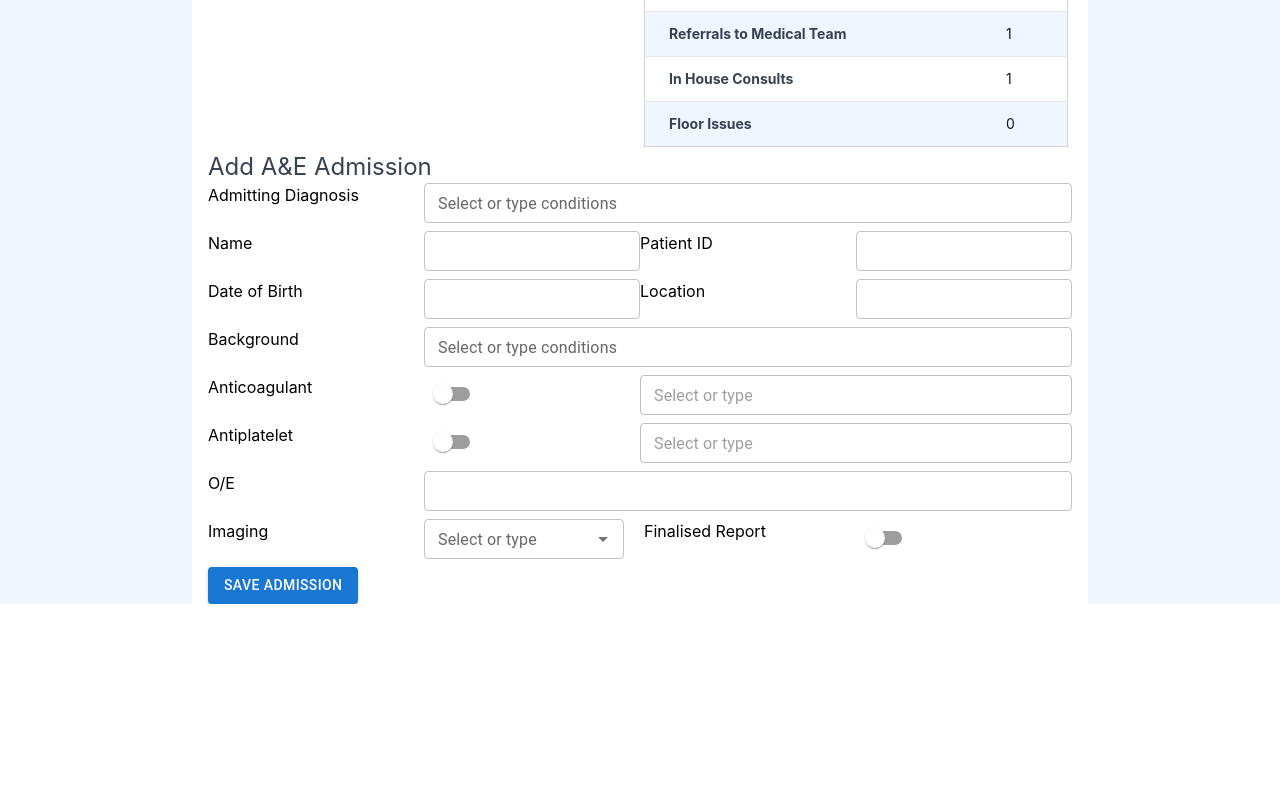
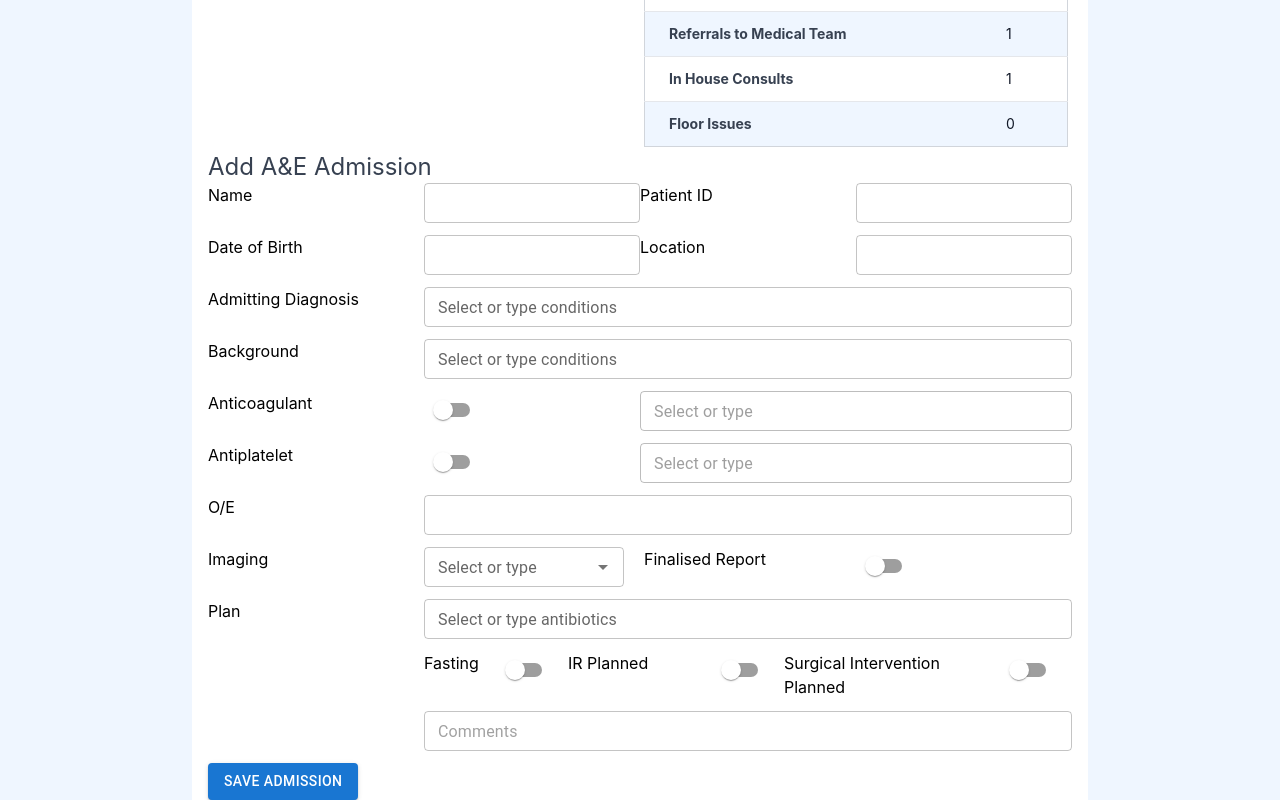
Before and after one commit to iain-b/signout-app-mock, a React (Create React App) app: page / in a window 1280 px wide. Shown: the part 245-1045 px from the top of the page. Before the commit the page ends 849 px from the top, so only its background shows below. Built offline with nearby package versions, Linux system fonts and the light colour scheme.

Commit message:
Add plan & tweak

```diff
--- a/src/AEAdmissionForm.tsx
+++ b/src/AEAdmissionForm.tsx
@@ -16,7 +16,16 @@ type Inputs = {
   oe: string;
   imaging: string;
   isImagingFinalised: boolean;
-  plan: string;
+  labs: { wcc: number; crp: number };
+  plan: {
+    antibiotics: string[];
+    fasting: boolean;
+    isIRPlanned: true;
+    isSurgicalInterventionPlanned: boolean;
+    comments: string;
+    isHduOrIcuAdmission: boolean;
+  };
+  anticipatedComplexDischarge: boolean;
 };
 
 export const AEAdmissionForm = () => {
@@ -40,44 +49,7 @@ export const AEAdmissionForm = () => {
   return (
     <form onSubmit={handleSubmit(onSubmit)}>
       <h3 className="text-2xl text-gray-700">Add A&E Admission</h3>
-      <div className="grid grid-cols-12 gap-y-2">
-        <div className="col-span-3">
-          <label htmlFor="admitting-diagnosis">Admitting Diagnosis</label>
-        </div>
-        <div className="col-span-9">
-          <Controller
-            name="admittingDiagnosis"
-            control={control}
-            render={({ field: { onChange, value } }) => (
-              <Autocomplete
-                freeSolo
-                options={[
-                  "Appendicitis",
-                  "Head injury",
-                  "Pancreatitis",
-                  "Cholecystitis",
-                  "Abscess",
-                  "Diverticulitis",
-                  "Small bowel obstruction",
-                  "Acute hernia",
-                  "Obstructive jaundice_Cholangitis",
-                  "Gastrointestinal perforation",
-                  "Polytrauma",
-                ]}
-                value={value}
-                onChange={(event, newValue) => onChange(newValue)}
-                renderInput={(params) => (
-                  <TextField
-                    {...params}
-                    label="Select or type conditions"
-                    variant="outlined"
-                    size="small"
-                  />
-                )}
-              />
-            )}
-          />
-        </div>
+      <div className="grid grid-cols-12 gap-y-3">
         <div className="col-span-3">
           <label htmlFor="patient-name">Name</label>
         </div>
@@ -116,6 +88,43 @@ export const AEAdmissionForm = () => {
             size="small"
             variant="outlined"
             {...register("location")}
+          />
+        </div>
+        <div className="col-span-3">
+          <label htmlFor="admitting-diagnosis">Admitting Diagnosis</label>
+        </div>
+        <div className="col-span-9">
+          <Controller
+            name="admittingDiagnosis"
+            control={control}
+            render={({ field: { onChange, value } }) => (
+              <Autocomplete
+                freeSolo
+                options={[
+                  "Appendicitis",
+                  "Head injury",
+                  "Pancreatitis",
+                  "Cholecystitis",
+                  "Abscess",
+                  "Diverticulitis",
+                  "Small bowel obstruction",
+                  "Acute hernia",
+                  "Obstructive jaundice_Cholangitis",
+                  "Gastrointestinal perforation",
+                  "Polytrauma",
+                ]}
+                value={value}
+                onChange={(event, newValue) => onChange(newValue)}
+                renderInput={(params) => (
+                  <TextField
+                    {...params}
+                    label="Select or type conditions"
+                    variant="outlined"
+                    size="small"
+                  />
+                )}
+              />
+            )}
           />
         </div>
         <div className="col-span-3">
@@ -263,6 +272,60 @@ export const AEAdmissionForm = () => {
         <div className="col-span-3">
           <Switch {...register("isImagingFinalised")} />
         </div>
+        <div className="col-span-3 row-span-3">
+          <label htmlFor="location">Plan</label>
+        </div>
+        <div className="col-span-9">
+          <Controller
+            name="plan.antibiotics"
+            control={control}
+            render={({ field: { onChange, value } }) => (
+              <Autocomplete
+                freeSolo
+                multiple
+                options={["augmentin", "tazocin", "cipro", "metro", "cef"]}
+                value={value}
+                onChange={(event, newValue) => onChange(newValue)}
+                renderInput={(params) => (
+                  <TextField
+                    {...params}
+                    label="Select or type antibiotics"
+                    variant="outlined"
+                    size="small"
+                  />
+                )}
+              />
+            )}
+          />
+        </div>
+        <div className="col-span-1">
+          <label htmlFor="location">Fasting</label>
+        </div>
+        <div className="col-span-1">
+          <Switch {...register("plan.fasting")} />
+        </div>
+        <div className="col-span-2">
+          <label htmlFor="location">IR Planned</label>
+        </div>
+        <div className="col-span-1">
+          <Switch {...register("plan.isIRPlanned")} />
+        </div>
+        <div className="col-span-3">
+          <label htmlFor="location">Surgical Intervention Planned</label>
+        </div>
+        <div className="col-span-1">
+          <Switch {...register("plan.isSurgicalInterventionPlanned")} />
+        </div>
+        <div className="col-span-9">
+          <TextField
+            id="plan-comments"
+            size="small"
+            variant="outlined"
+            className="w-full"
+            placeholder="Comments"
+            {...register("plan.comments")}
+          />
+        </div>
         <div className="col-span-12">
           <Button type="submit" variant="contained" color="primary">
             Save Admission
```
